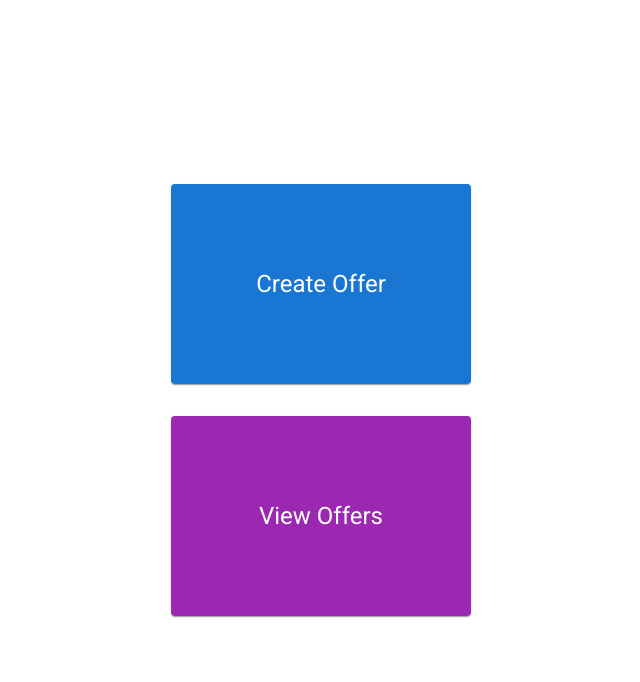
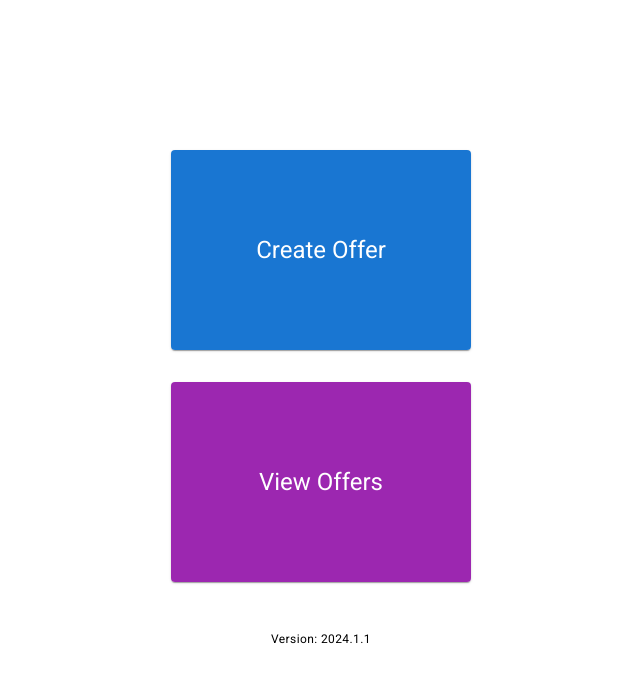
Before and after one commit to MaduraHerath/offer-admin, a React (Vite) app: page / in a window 1280 px wide. Shown: the top 682 px of the page, without its empty margins (319-959 px from the left). Built offline with nearby package versions, Linux system fonts and the light colour scheme.

Commit message:
Version changes

```diff
--- a/package.json
+++ b/package.json
@@ -1,7 +1,7 @@
 {
   "name": "vite-template-redux",
   "private": true,
-  "version": "0.0.0",
+  "version": "2024.1.1",
   "type": "module",
   "scripts": {
     "dev": "vite",
--- a/src/pages/home-page/HomePage.tsx
+++ b/src/pages/home-page/HomePage.tsx
@@ -1,6 +1,7 @@
 import React from 'react';
 import { BrowserRouter as Router, Route, Routes, useNavigate } from 'react-router-dom';
 import { Box, Typography, Card, CardActionArea } from '@mui/material';
+import packageJson from '../../../package.json';
 // import CreateOffer from './CreateOffer';  // Assuming CreateOffer component exists
 // import ViewOffers from './ViewOffers';    // Assuming ViewOffers component exists
 
@@ -49,6 +50,9 @@ const HomePage = () => {
           </Box>
         </CardActionArea>
       </Card>
+      <Typography variant="caption" sx={{ mt: 2 }}>
+        Version: {packageJson.version}
+      </Typography>
     </Box>
   );
 };
```
